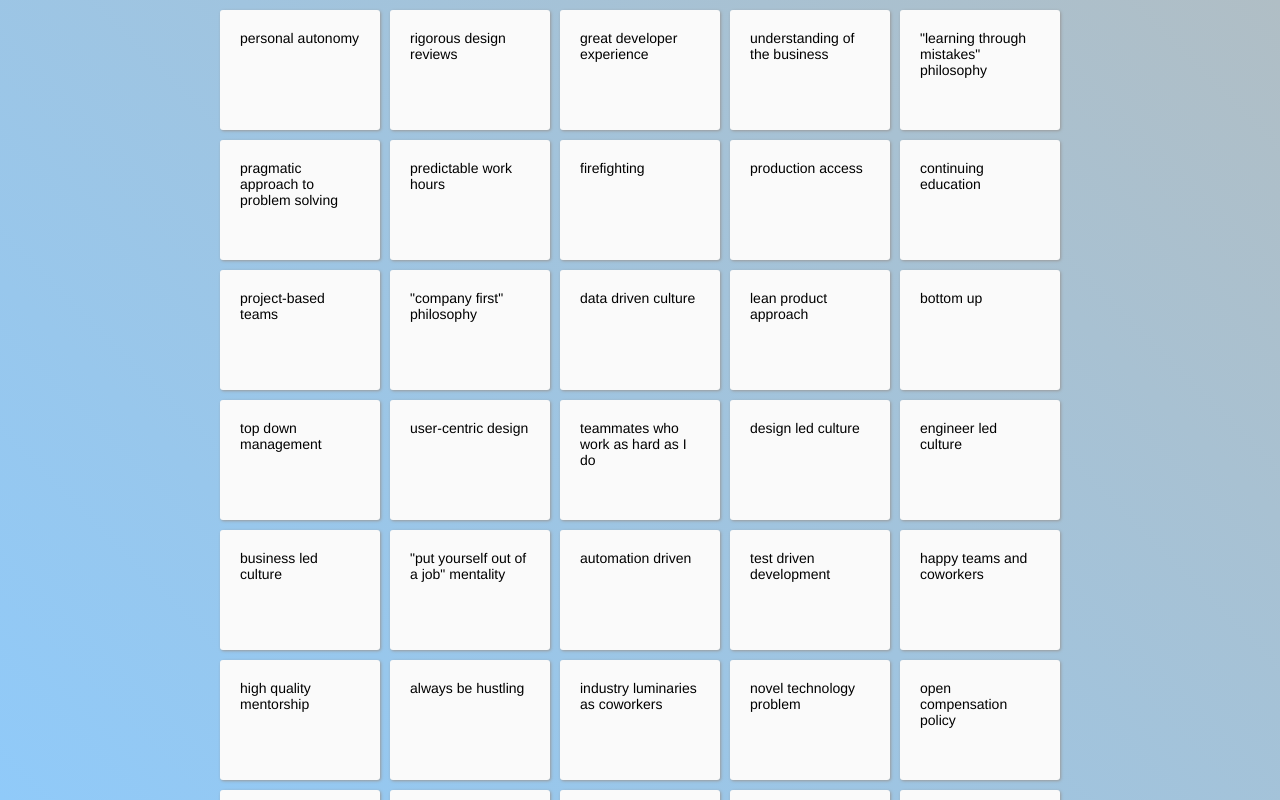
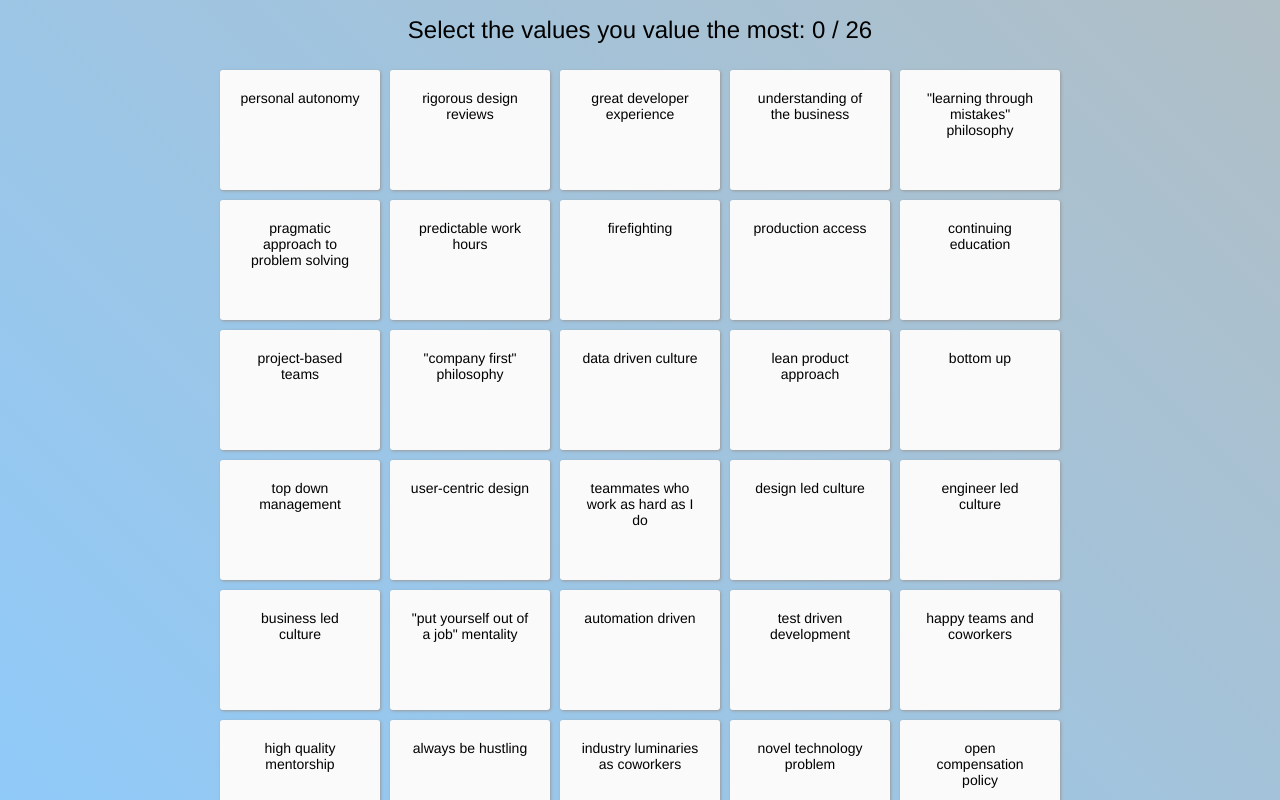
Before and after one commit to snakescott/engvalues, a React (Create React App) app: page / in a window 1280 px wide. Shown: the top 800 px of the page. Built offline with nearby package versions, Linux system fonts and the light colour scheme.

Commit message:
Add toggle and progress

```diff
--- a/src/App.css
+++ b/src/App.css
@@ -1,3 +1,24 @@
 .App {
   text-align: center;
 }
+
+@keyframes burst {
+    0% { transform: scale(1.0); }
+    50% { transform: scale(1.2); }
+    100% { transform: scale(1.0); }
+}
+
+h1.instructions {
+    font-weight: 400;
+    font-size: 24px;
+}
+
+.progress {
+    font-weight: 500;
+}
+
+.number-selected {
+    display: inline-block;
+    animation-name: burst;
+    animation-duration: 200ms;
+}
--- a/src/App.js
+++ b/src/App.js
@@ -3,6 +3,7 @@ import { connect } from 'react-redux';
 
 import ShufflingCardGrid from './components/ShufflingCardGrid';
 
+import './App.css';
 
 const mapStateToProps = state => {
   return {
@@ -13,17 +14,18 @@ const mapStateToProps = state => {
 
 const mapDispatchToProps = dispatch => {
   return {
-    onCardMark: (mark) => {
+    onCardMark: (key, mark) => {
       dispatch({
-        type: 'MARK_CARD',
+        type: 'TOGGLE_CARD',
+        key,
         mark
-      })
+      });
     },
     onAdvanceStage: (stage) => {
       dispatch({
         type: 'ADVANCE_STAGE',
         stage
-      })
+      });
     }
   }
 }
@@ -52,8 +54,16 @@ class App extends Component {
   render() {
     const totalWidth = Math.min(this.state.windowWidth, 900);
     const cardWidth = 160;
+    const numSelected = this.props.cards.filter(c => c.mark === 'selected').length;
+    const needed = Math.floor(this.props.cards.length / 2);
     return (
       <div className="App">
+        <h1 className="instructions">
+          Select the values you value
+          the most: <span className="progress">
+            <span className="number-selected" key={numSelected}>{ numSelected }</span> / { needed }
+          </span>
+        </h1>
         <ShufflingCardGrid
           width={totalWidth}
           height={this.state.windowHeight}
--- a/src/components/Card.js
+++ b/src/components/Card.js
@@ -15,8 +15,9 @@ export default class Card extends Component {
   render() {
     return (
       <div
-        className="Card"
+        className={'Card ' + (this.props.mark || '')}
         style={this.props.style}
+        onClick={this.props.onClick}
         >
         { this.props.text }
       </div>
--- a/src/components/ShufflingCardGrid.js
+++ b/src/components/ShufflingCardGrid.js
@@ -25,7 +25,8 @@ export default class ShufflingCardGrid extends Component {
         this.props.cards.map((c, index) => [c.key, index])
       )
     };
-    console.log(props);
+    // Just for demo purposes
+    window.addEventListener('click', this.shuffle);
   }
 
   shuffle = () => {
@@ -72,7 +73,6 @@ export default class ShufflingCardGrid extends Component {
       <div
         style={{ width: actualWidth }}
         className="ShufflingCardGrid"
-        onClick={this.shuffle}
         >
         {
           this.props.cards.map((_, index) => (
@@ -98,9 +98,12 @@ export default class ShufflingCardGrid extends Component {
                   left: this.state.centered ? centeredX : indexToXPos(index),
                   width: this.props.itemWidth,
                   height: this.props.itemHeight,
-                  transition: `all ${transitionTime(cardIndex)}ms ease-in-out, box-shadow 80ms linear`
+                  transition: `all ${transitionTime(cardIndex)}ms ease-in-out, box-shadow 80ms linear, background-color 80ms linear`
                 }}
-                onCardMark={this.props.onCardMark}
+                onClick={(e) => {
+                  e.stopPropagation();
+                  this.props.onCardMark(card.key, 'selected');
+                }}
               />
             );
           })
--- a/src/store/reducers.js
+++ b/src/store/reducers.js
@@ -12,9 +12,16 @@ ADVANCE_STAGE
 
 const card = (state = {}, action) => {
   switch (action.type) {
+    case 'TOGGLE_CARD':
+      if (action.key === state.key) {
+        let mark = state.mark ? false : 'selected';
+        return { ...state, mark };
+      } else {
+        return state;
+      }
     case 'MARK_CARD':
       if (action.key === state.key) {
-        return { ...state, mark: state.mark };
+        return { ...state, mark: action.mark };
       } else {
         return state;
       }
@@ -39,6 +46,7 @@ const initialCards = CARD_TEXTS.map(text => ({
 const cards = (state = initialCards, action) => {
   switch (action.type) {
     case 'MARK_CARD':
+    case 'TOGGLE_CARD':
       return state.map(c => card(c, action));
     default:
       return state;
```
